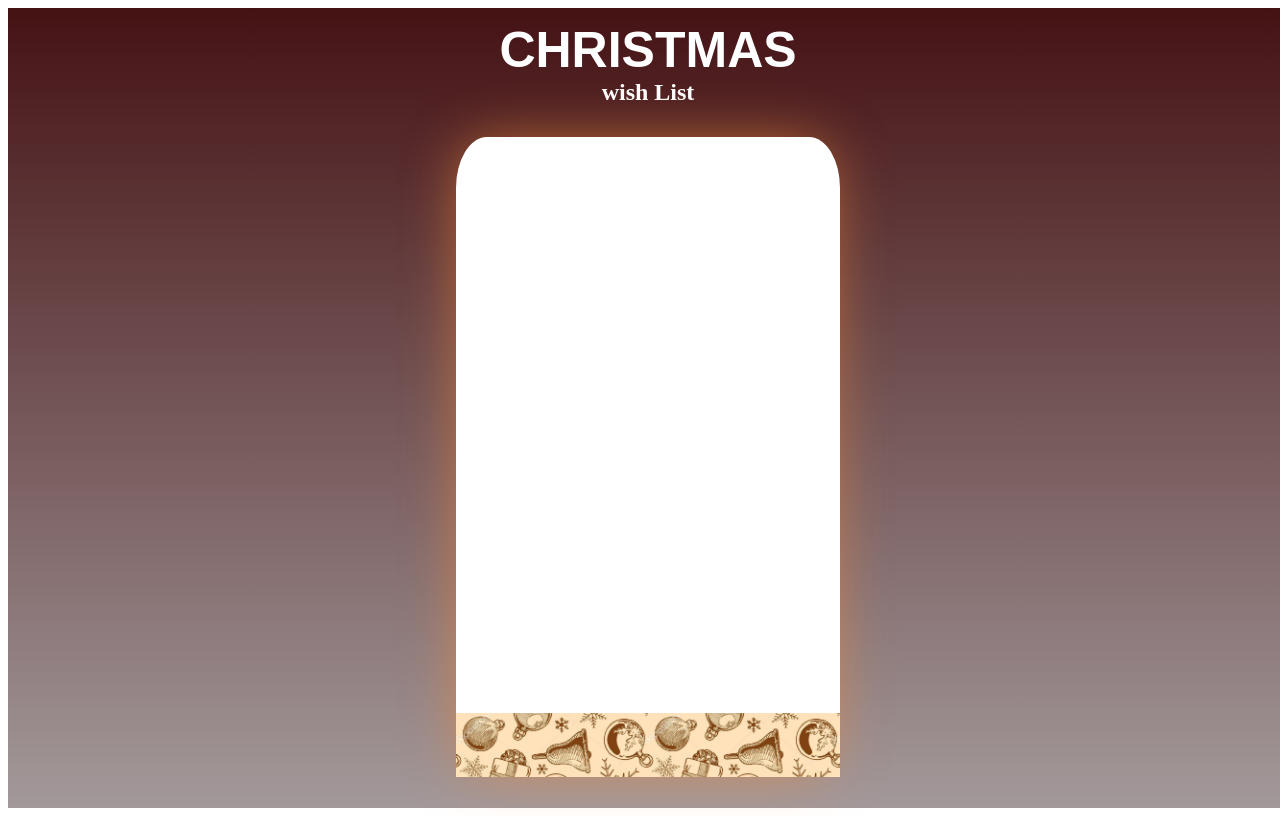
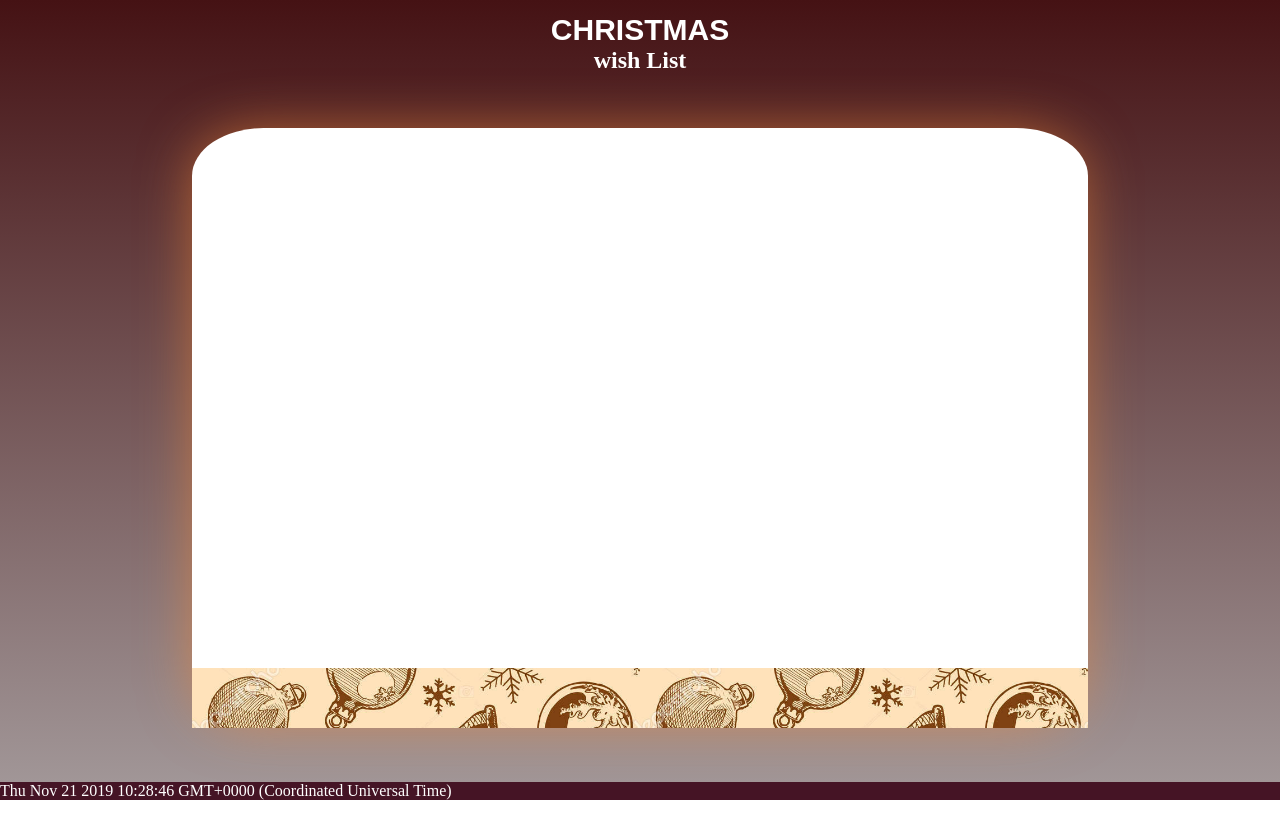
Before and after one commit to AlbaGomezPerez/formacion-online-todo-list-AlbaGomezPerez, a plain HTML site: page index.html in a window 1280 px wide. Drawn offline with Linux system fonts and the light colour scheme.

Commit message:
add date

```diff
--- a/index.html
+++ b/index.html
@@ -9,11 +9,13 @@
 </head>
 <body>
 	<div class="page">
-		<h1 class="title">Christmas</h1>
-		<h2 class="subtitle">wish List</h2>
-		<div class="snow"></div>
-		<div class="toDoList">
-			<div class="footerList"></div>
+			<h1 class="title">Christmas</h1>
+			<h2 class="subtitle">wish List</h2>
+			<div class="snow"></div>
+			<div class="toDoList">
+				<div class="footerList"></div>
+			</div>
+			<div class="date"></div>
 		</div>
 	</div>
 	<script src="main.js"></script>
--- a/main.js
+++ b/main.js
@@ -1 +1,10 @@
 'use strict';
+
+const dateText = document.querySelector('.date');
+
+let date = new Date();
+date.getDate()
+{
+    dateText.innerHTML= date;
+    console.log('soy la fecha' + date);
+}
--- a/style.css
+++ b/style.css
@@ -1,18 +1,23 @@
+body{
+    margin: 0;
+}
+
 .page{
     background:
             -webkit-linear-gradient(top, rgb(69, 18, 20) 0%,
             rgb(163, 153, 154) 100%);
     height: 100vh;
-    width: 100vw;
+    width: 100%;
     display: flex;
     justify-content: center;
     flex-direction: column;
 }
 
+
 .title{
     color: white;
     font-family: fantasy, Serif;
-    font-size: 50px;
+    font-size: 30px;
     text-transform: uppercase;
     text-align: center;
     margin-top: 1%;
@@ -28,9 +33,8 @@
 
 .toDoList{
     background-color: white;
-    /*background-image: url("./images/soft.jpg");*/
-    height: 80%;
-    width: 30%;
+    height: 75%;
+    width: 70%;
     margin: auto;
     border-radius: 8%;
     -webkit-box-shadow: -2px -1px 53px -5px rgba(248, 138, 54, 0.6);
@@ -46,4 +50,9 @@
     top: 90%;
 }
 
+.date{
+    color: white;
+    background: #451425;
+}
+
 /*SNOW*/
```
